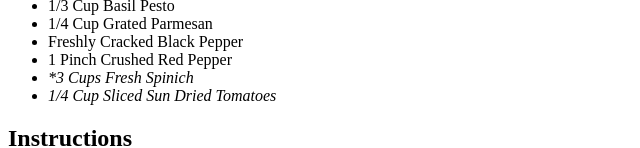
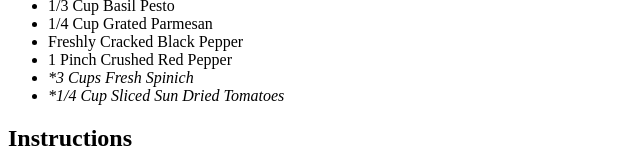
Before and after one commit to TrippBikes/odin-recipes, a plain HTML site: page recipes/chicken_pesto_pasta.html in a window 1280 px wide. Shown: the part 809-957 px from the top of the page, 0-640 px from the left. Drawn offline with Linux system fonts and the light colour scheme.

Commit message:
Corrected typo in the chicken pesto pasta html file

```diff
--- a/recipes/chicken_pesto_pasta.html
+++ b/recipes/chicken_pesto_pasta.html
@@ -27,7 +27,7 @@
             <li>Freshly Cracked Black Pepper</li>
             <li>1 Pinch Crushed Red Pepper</li>
             <li><em>*3 Cups Fresh Spinich</em></li>
-            <li><em>1/4 Cup Sliced Sun Dried Tomatoes</em></li>
+            <li><em>*1/4 Cup Sliced Sun Dried Tomatoes</em></li>
         </ul>
         <h2>Instructions</h2>
         <ol>
```
